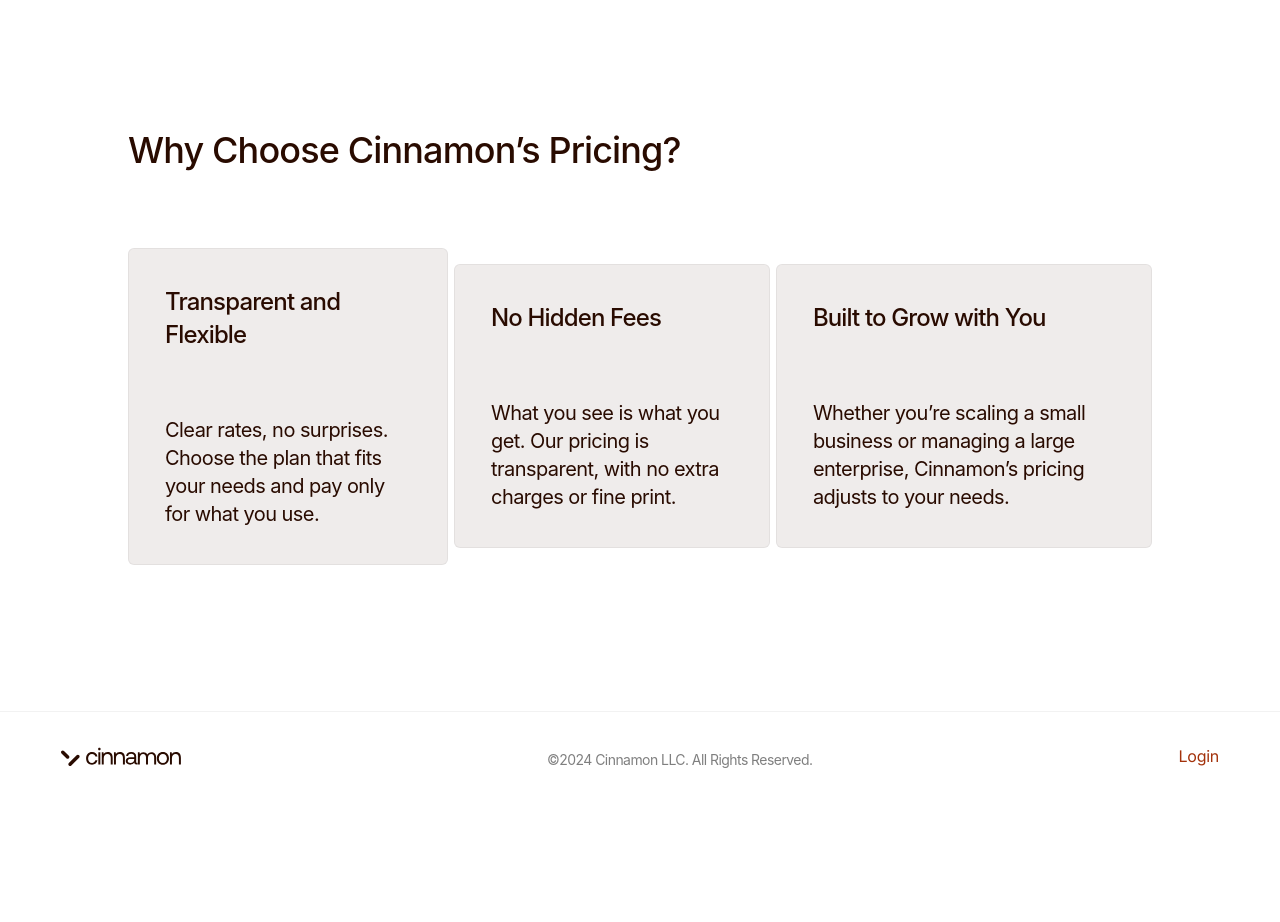
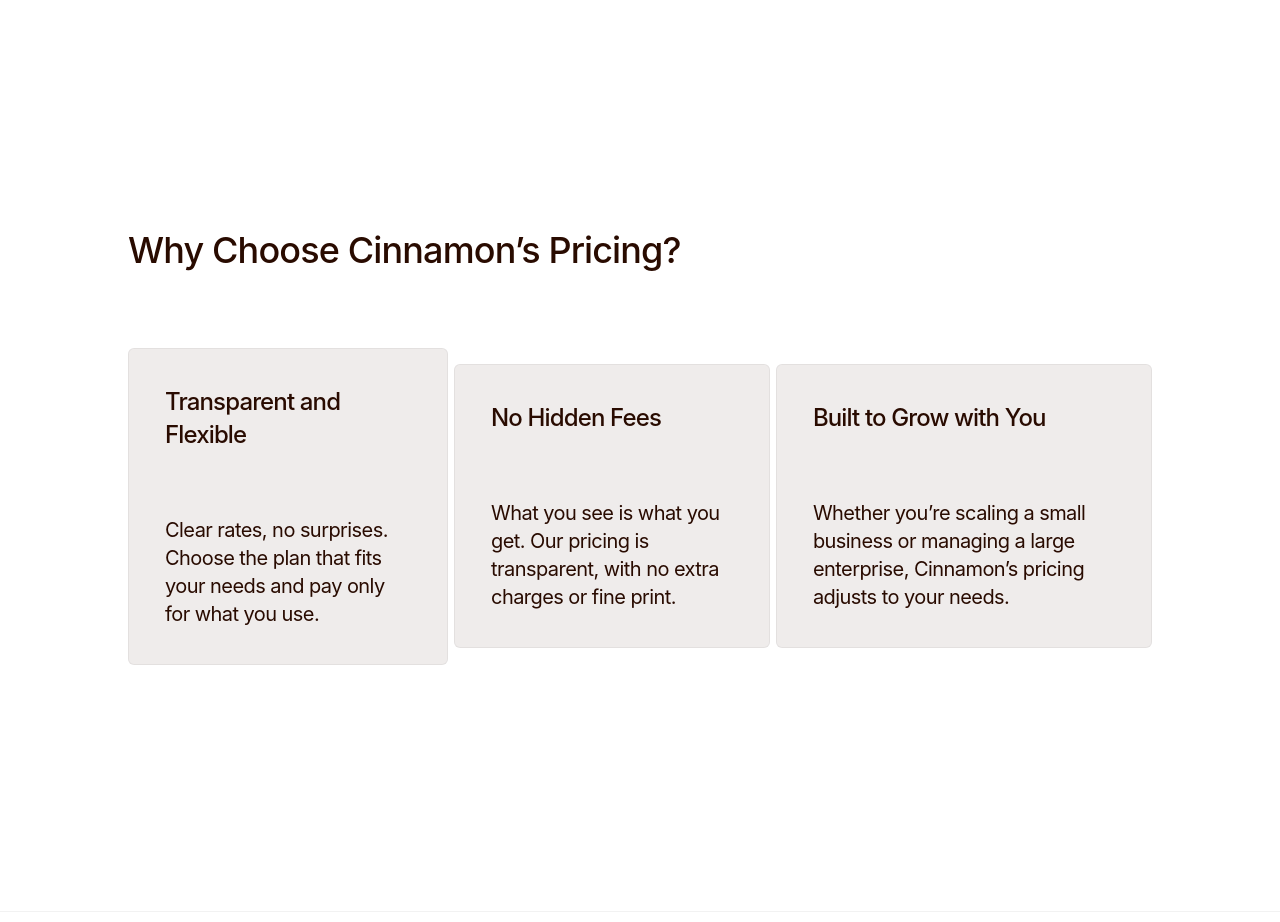
Before and after one commit to rharricharan/cinnamonmvno.com, a React (Create React App) app in the folder cin-web/: page /pricing in a window 1280 px wide. Shown: the part 1940-2862 px from the top of the page. Before the commit the page ends 2747 px from the top, so only its background shows below. Built offline with nearby package versions, Linux system fonts and the light colour scheme.

Commit message:
pricing page changes

```diff
--- a/cin-web/src/pages/pricing.css
+++ b/cin-web/src/pages/pricing.css
@@ -170,8 +170,8 @@
 
 .industry-wrapper-pricing {
     width: 100%;
-    margin-top: 146px;
-    margin-bottom: 146px;
+    margin-top: 246px;
+    margin-bottom: 246px;
     justify-content: center;
     align-items: center;
     padding-left: 10%;
```
